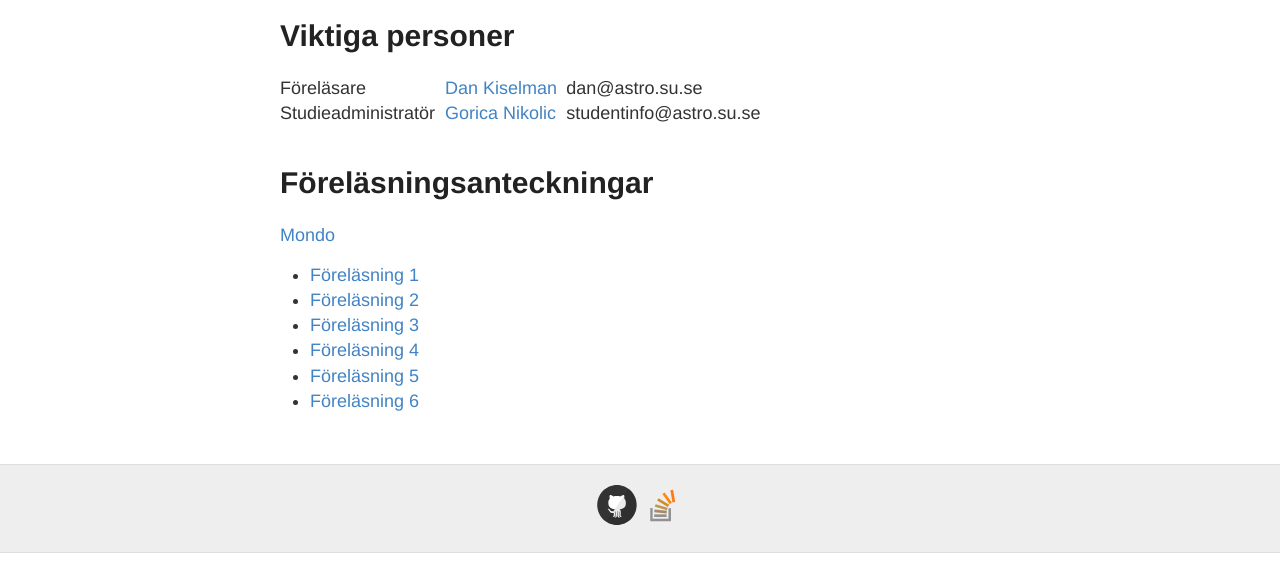
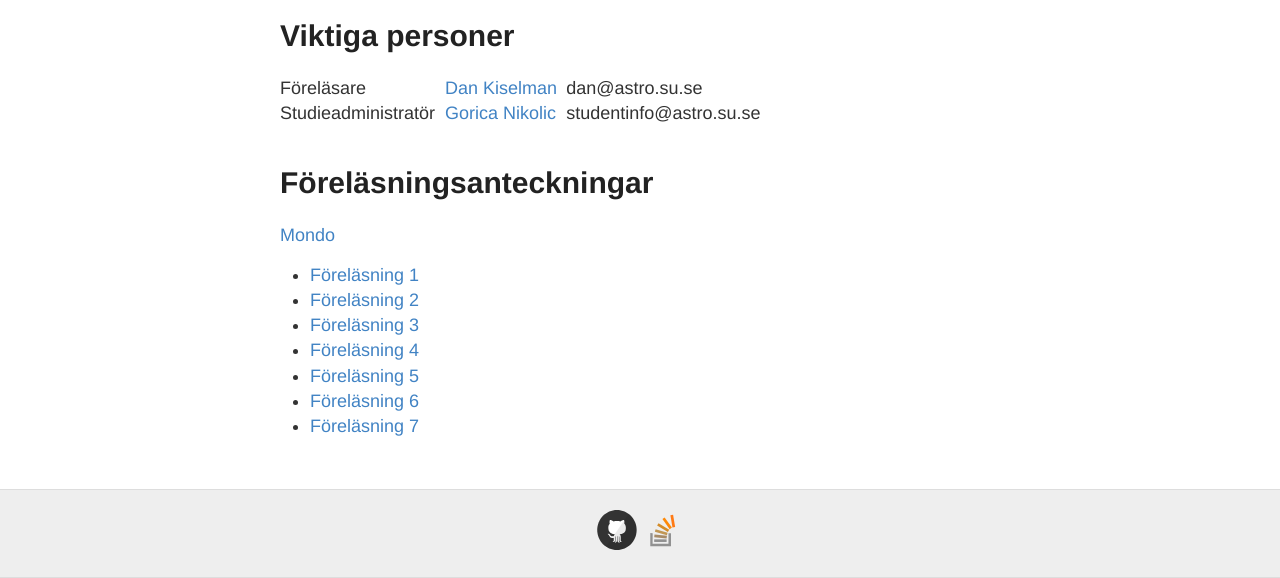
Before and after one commit to JohanSpaedtke/JohanSpaedtke.github.io, a Jekyll site: the page built from links.md, in a window 1280 px wide. Shown: the part 572-1150 px from the top of the page. Built offline with Jekyll 4.4.1, drawn with Linux system fonts in a browser that asks for light colours; before the commit the page ends 1125 px from its top, so only the background shows below that.

Commit message:
Added lecture notes for lecture 7

```diff
--- a/links.md
+++ b/links.md
@@ -22,3 +22,4 @@ permalink: /links/
 * [Föreläsning 4](https://www.dropbox.com/s/uhuf4rmtxx2rf7u/F%C3%B6rel%C3%A4sning%204.pdf?dl=0)
 * [Föreläsning 5](https://www.dropbox.com/s/9vm5w289b166v96/F%C3%B6rel%C3%A4sning%205.pdf?dl=0)
 * [Föreläsning 6](https://www.dropbox.com/s/59zeect79h6sx0w/F%C3%B6rel%C3%A4sning%206.pdf?dl=0)
+* [Föreläsning 7](https://www.dropbox.com/s/p5dka3vfvlvt1r1/F%C3%B6rel%C3%A4sning%207.pdf?dl=0)
```
